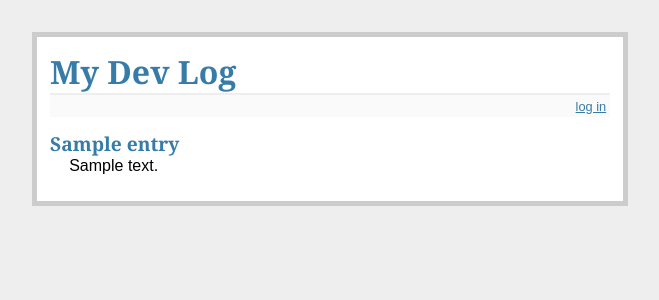
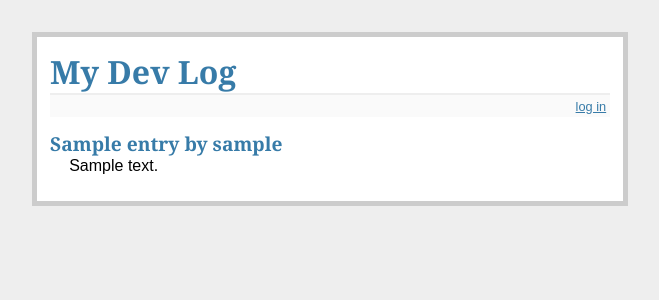
Before and after one commit to whwong-sit/info9117_flaskr, a Flask app: template templates/show_entries.html in a window 1280 px wide. Shown: the top 300 px of the page, without its empty margins (310-969 px from the left). Run offline with Flask 2, Linux system fonts and the light colour scheme; the template is opened without the code that fills it: most values are stand-ins (such as "Sample title", 1, 10 or a date in 2020).

Commit message:
modified html template

```diff
--- a/templates/show_entries.html
+++ b/templates/show_entries.html
@@ -13,7 +13,7 @@
 {% endif %}
 <ul class=entries>
 {% for entry in entries %}
-<li><h2>{{ entry.title }}</h2> {{ entry.text|safe }}
+<li><h2>{{ entry.title }} <span class=user> by {{ entry.username }} </span></h2> {{ entry.text|safe }}
 {% else %}
 <li><em>No entries here yet</em></li>
 {% endfor %}
```
